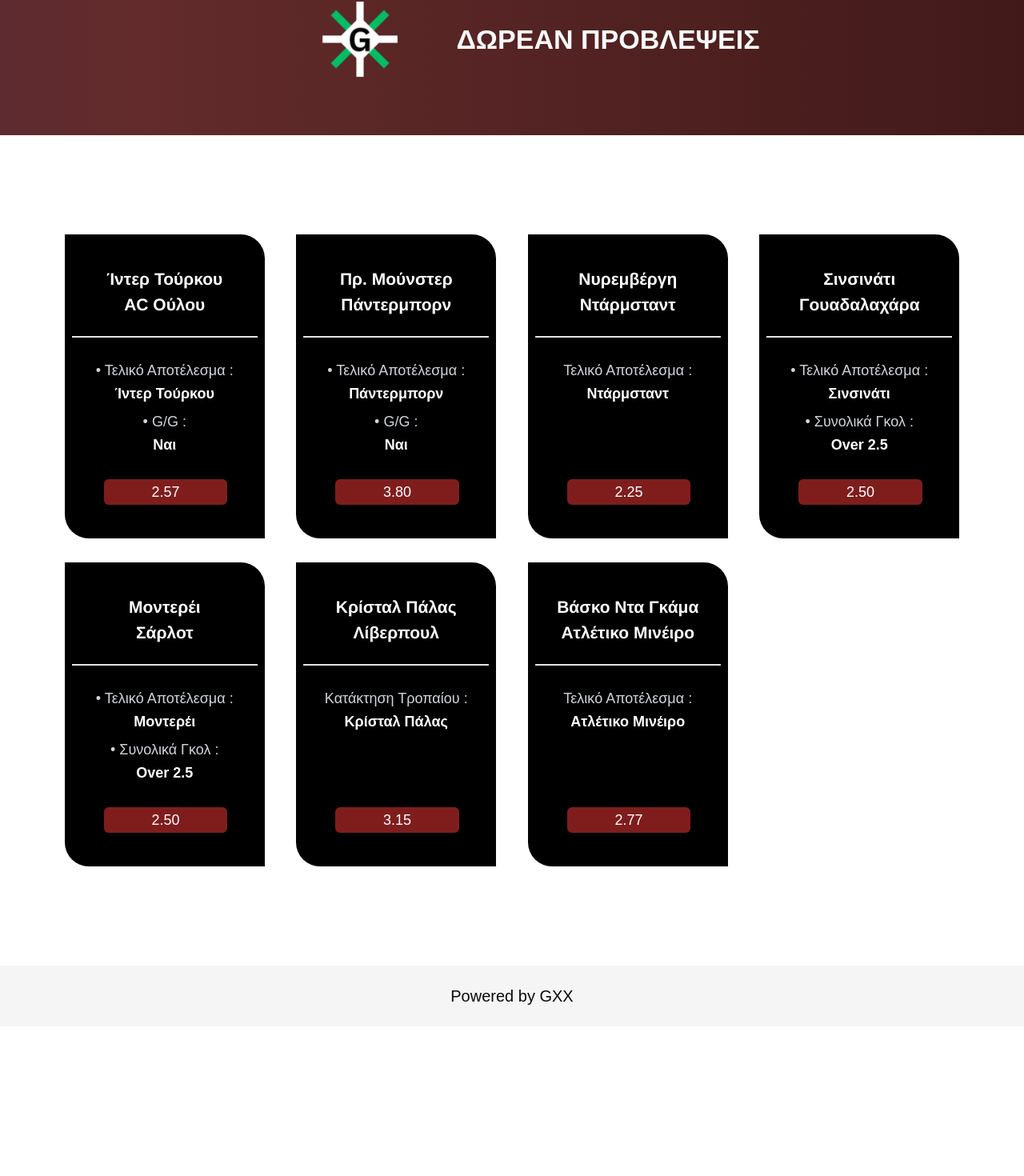
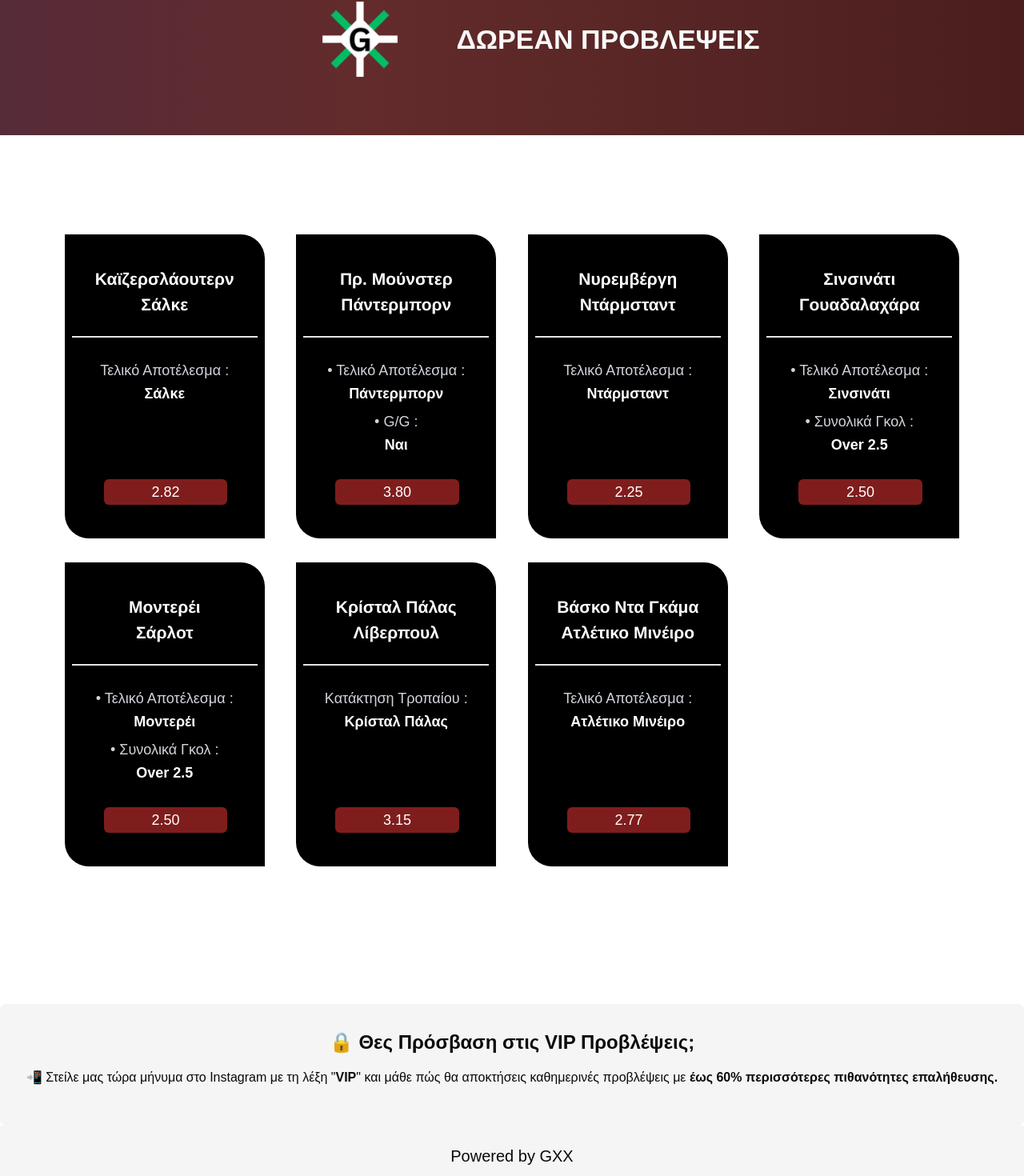
Before and after one commit to MichalisGianniotis/Provlepseis, a Next.js app: page / in a window 1280 px wide. Shown: the part 71-1541 px from the top of the page at 80% size. Before the commit the page ends 1354 px from the top, so only its background shows below. Built offline with nearby package versions, Linux system fonts and the light colour scheme.

Commit message:
9/8 commit

```diff
--- a/app/layout.jsx
+++ b/app/layout.jsx
@@ -2,7 +2,7 @@
 import "./globals.css";
 import Header from "@/components/common/Header";
 import Footer from "@/components/common/Footer";
-// import CTA from "@/components/common/CTA";
+import CTA from "@/components/common/CTA";
 
 
 const geistSans = localFont({
@@ -27,7 +27,7 @@
       >
         <Header />
           {children}
-          {/* <CTA /> */}
+        <CTA />
         <Footer />
       </body>
     </html>
--- a/components/common/CTA.jsx
+++ b/components/common/CTA.jsx
@@ -2,10 +2,11 @@
 
 const CTA = () => {
     return (
-        <section className="mt-12 bg-muted p-8 rounded-lg">
-            <h2 className="text-2xl font-bold mb-4">Subscribe for Updates</h2>
-            <p className="mb-4">Get the latest movie news and updates delivered straight to your inbox!</p>
-            <button>Subscribe Now</button>
+        <section className="mt-12 bg-muted p-8 rounded-lg text-center">
+            <h2 className="text-2xl font-bold mb-4">🔒 Θες Πρόσβαση στις VIP Προβλέψεις;</h2>
+            <p className="mb-4">📲 Στείλε μας τώρα μήνυμα στο Instagram με τη λέξη "<b>VIP</b>"
+            και μάθε πώς θα αποκτήσεις καθημερινές προβλέψεις με <b>έως 60% περισσότερες πιθανότητες επαλήθευσης.</b></p>
+            {/* <button>Subscribe Now</button> */}
         </section>
     )
 }
--- a/data/matches.js
+++ b/data/matches.js
@@ -1,5 +1,5 @@
 const matches = [
-    { id: 1, title1: "Ίντερ Τούρκου", title2: "AC Ούλου", bet1: "Ίντερ Τούρκου", bet2: "Ναι", betType1: "• Τελικό Αποτέλεσμα :", betType2: "• G/G :", betOdds: "2.57",},
+    { id: 1, title1: "Καϊζερσλάουτερν", title2: "Σάλκε", bet1: "Σάλκε", bet2: "", betType1: "Τελικό Αποτέλεσμα :", betType2: "", betOdds: "2.82",},
     { id: 2, title1: "Πρ. Μούνστερ", title2: "Πάντερμπορν", bet1: "Πάντερμπορν", bet2: "Ναι", betType1: "• Τελικό Αποτέλεσμα :", betType2: "• G/G :", betOdds: "3.80",},
     { id: 3, title1: "Νυρεμβέργη", title2: "Ντάρμσταντ", bet1: "Ντάρμσταντ", bet2: "", betType1: "Τελικό Αποτέλεσμα :", betType2: "", betOdds: "2.25",},
     { id: 4, title1: "Σινσινάτι", title2: "Γουαδαλαχάρα", bet1: "Σινσινάτι", bet2: "Over 2.5", betType1: "• Τελικό Αποτέλεσμα :", betType2: "• Συνολικά Γκολ :", betOdds: "2.50",},
```
